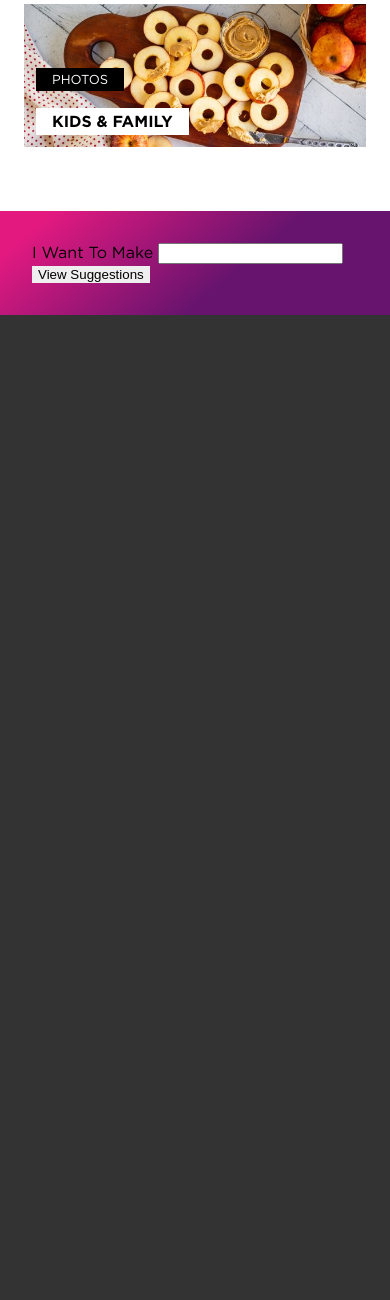
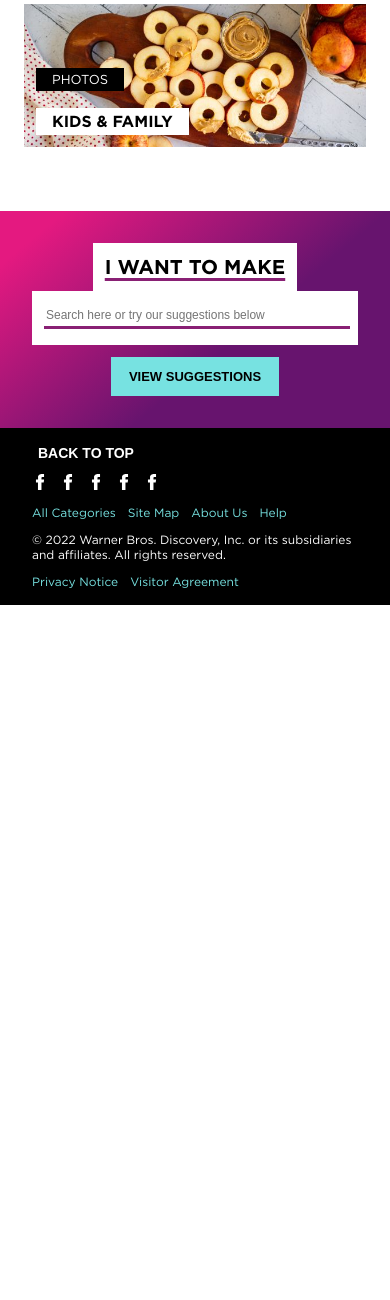
Before and after one commit to AverageUser4/food, a PHP site: page / in a window 390 px wide. Shown: the part 5019-6319 px from the top of the page. After the commit the page ends 5624 px from the top, so only its background shows below. Run offline with PHP 8.4, Linux system fonts and the light colour scheme.

Commit message:
mobile view ready

```diff
--- a/css/main.css
+++ b/css/main.css
@@ -18,8 +18,6 @@
   src: url("../resources/fonts/Gotham-Bold.otf") format("opentype");
 }
 body {
-  background-color: #333;
-  height: 10000px;
   margin: 0;
   font-family: Gotham, sans-serif;
 }
@@ -96,6 +94,7 @@ ul, ol {
   position: absolute;
   top: 100%;
   left: 0;
+  z-index: 1;
   padding: 16px 24px;
   width: 350px;
   max-height: calc(100vh - 82px);
@@ -504,4 +503,84 @@ ul, ol {
   background-image: linear-gradient(140deg, rgb(228, 25, 128) 10%, rgb(103, 20, 110) 60%);
 }
 
+.search-form__span {
+  display: block;
+  width: max-content;
+  margin: auto;
+  padding: 12px;
+  font-size: 20px;
+  background-color: rgb(255, 255, 255);
+  font-weight: bold;
+  text-decoration: 3px underline rgb(137, 32, 116);
+  text-underline-offset: 4px;
+  text-transform: uppercase;
+}
+
+.search-form__input-container {
+  margin-bottom: 12px;
+  background-color: rgb(255, 255, 255);
+  padding: 16px 12px;
+}
+
+.search-form__input-text {
+  display: block;
+  width: 100%;
+  padding-bottom: 4px;
+  font-size: 12px;
+  border: none;
+  border-bottom: 3px solid rgb(137, 32, 116);
+}
+
+.search-form__button {
+  display: block;
+  margin: auto;
+  padding: 12px 18px;
+  font-size: 13px;
+  background-color: rgb(119, 226, 225);
+  font-weight: bold;
+  text-transform: uppercase;
+}
+.search-form__button:hover {
+  color: rgb(255, 255, 255);
+  background-color: rgb(137, 32, 116);
+}
+
+.the-footer {
+  padding: 16px 32px;
+  background-color: rgb(0, 0, 0);
+  color: rgb(255, 255, 255);
+  font-size: 12px;
+}
+
+.the-footer-link {
+  color: rgb(119, 226, 225);
+}
+.the-footer-link:hover {
+  text-decoration: underline;
+}
+
+.the-footer__back-to-top-button {
+  font-size: 14px;
+  text-transform: uppercase;
+  background-color: transparent;
+  color: rgb(255, 255, 255);
+  font-weight: bold;
+}
+
+.the-footer__ul {
+  display: grid;
+  grid-auto-flow: column;
+  column-gap: 12px;
+  justify-content: left;
+  margin: 12px 0;
+}
+
+.the-footer__social-icon {
+  width: 16px;
+}
+
+.the-footer__last-ul {
+  margin-bottom: 0;
+}
+
 /*# sourceMappingURL=main.css.map */
--- a/index.php
+++ b/index.php
@@ -641,13 +641,58 @@ function populateHeaderList() {
     <form class="search-form">
 
       <span class="search-form__span">I Want To Make</span>
-      <input class="search-form__input-text" type="text">
+
+      <div class="search-form__input-container">
+        <input class="search-form__input-text" type="text" placeholder="Search here or try our suggestions below">
+      </div>
+
       <button class="search-form__button" type="button">View Suggestions</button>
 
     </form>
 
   </main>
 
+  <footer class="the-footer">
+
+    <button class="the-footer__back-to-top-button">Back to top</button>
+
+    <nav class="the-footer__nav">
+
+      <ul class="the-footer__ul the-footer__social-ul">
+
+        <li><img class="the-footer__social-icon" src="resources/images/icons/facebook.svg"></li>
+        <li><img class="the-footer__social-icon" src="resources/images/icons/facebook.svg"></li>
+        <li><img class="the-footer__social-icon" src="resources/images/icons/facebook.svg"></li>
+        <li><img class="the-footer__social-icon" src="resources/images/icons/facebook.svg"></li>
+        <li><img class="the-footer__social-icon" src="resources/images/icons/facebook.svg"></li>
+
+      </ul>
+
+      <ul class="the-footer__ul the-footer__other-ul">
+
+        <li><a class="the-footer-link">All Categories</a></li>
+        <li><a class="the-footer-link">Site Map</a></li>
+        <li><a class="the-footer-link">About Us</a></li>
+        <li><a class="the-footer-link">Help</a></li>
+
+      </ul>
+
+      <p class="the-footer__paragraph">
+        © 2022 Warner Bros. Discovery, Inc. or its subsidiaries and affiliates.
+        All rights reserved.
+      </p>
+
+      <ul class="the-footer__ul the-footer__last-ul">
+
+        <li><a class="the-footer-link">Privacy Notice</a></li>
+        <li><a class="the-footer-link">Visitor Agreement</a></li>
+
+      </ul>
+
+    </nav>
+
+  </footer>
+
 </body>
 
 </html>
--- /dev/null
+++ b/scss/footer/_the-footer.scss
@@ -0,0 +1,40 @@
+@use '../general/var';
+
+.the-footer {
+  padding: 16px 32px;
+  background-color: rgb(0, 0, 0);
+  color: rgb(255, 255, 255);
+  font-size: 12px;
+}
+
+.the-footer-link {
+  color: var.$nice-blue;
+  &:hover {
+    text-decoration: underline;
+  }
+}
+
+.the-footer__back-to-top-button {
+  font-size: 14px;
+  text-transform: uppercase;
+  background-color: transparent;
+  color: rgb(255, 255, 255);
+  font-weight: bold;
+}
+
+.the-footer__ul {
+  display: grid;
+  grid-auto-flow: column;
+  column-gap: 12px;
+  justify-content: left;
+
+  margin: 12px 0;
+}
+
+.the-footer__social-icon {
+  width: 16px;
+}
+
+.the-footer__last-ul {
+  margin-bottom: 0;
+}
--- a/scss/general/_global.scss
+++ b/scss/general/_global.scss
@@ -25,10 +25,6 @@
 
 
 body {
-  background-color: #333;
-  height: 10000px;
-
-
   margin: 0;
   font-family: Gotham, sans-serif;
 }
--- a/scss/header/_the-header.scss
+++ b/scss/header/_the-header.scss
@@ -35,6 +35,7 @@ $header-height: 82px;
   position: absolute;
   top: 100%;
   left: 0;
+  z-index: 1;
 
   padding: 16px 24px;
   width: 350px;
--- a/scss/main.scss
+++ b/scss/main.scss
@@ -9,3 +9,5 @@
 @use 'main/section-type-2';
 
 @use 'main/search-form';
+
+@use 'footer/the-footer';
--- a/scss/main/_search-form.scss
+++ b/scss/main/_search-form.scss
@@ -1,4 +1,48 @@
+@use '../general/var';
+
 .search-form {
   padding: 32px;
   background-image: linear-gradient(140deg, rgb(228, 25, 128) 10%, rgb(103, 20, 110) 60%);
 }
+
+.search-form__span {
+  display: block;
+  width: max-content;
+  margin: auto;
+  padding: 12px;
+  font-size: 20px;
+  background-color: rgb(255, 255, 255);
+  font-weight: bold;
+  text-decoration: 3px underline var.$nice-purple;
+  text-underline-offset: 4px;
+  text-transform: uppercase;
+}
+
+.search-form__input-container {
+  margin-bottom: 12px;
+  background-color: rgb(255, 255, 255);
+  padding: 16px 12px;
+}
+
+.search-form__input-text {
+  display: block;
+  width: 100%;
+  padding-bottom: 4px;
+  font-size: 12px;
+  border: none;
+  border-bottom: 3px solid var.$nice-purple;
+}
+
+.search-form__button {
+  display: block;
+  margin: auto;
+  padding: 12px 18px;
+  font-size: 13px;
+  background-color: var.$nice-blue;
+  font-weight: bold;
+  text-transform: uppercase;
+  &:hover {
+    color: rgb(255, 255, 255);
+    background-color: var.$nice-purple;
+  }
+}
```
Also changed, not shown: resources/images/icons/facebook.svg (added), 1 other file.
